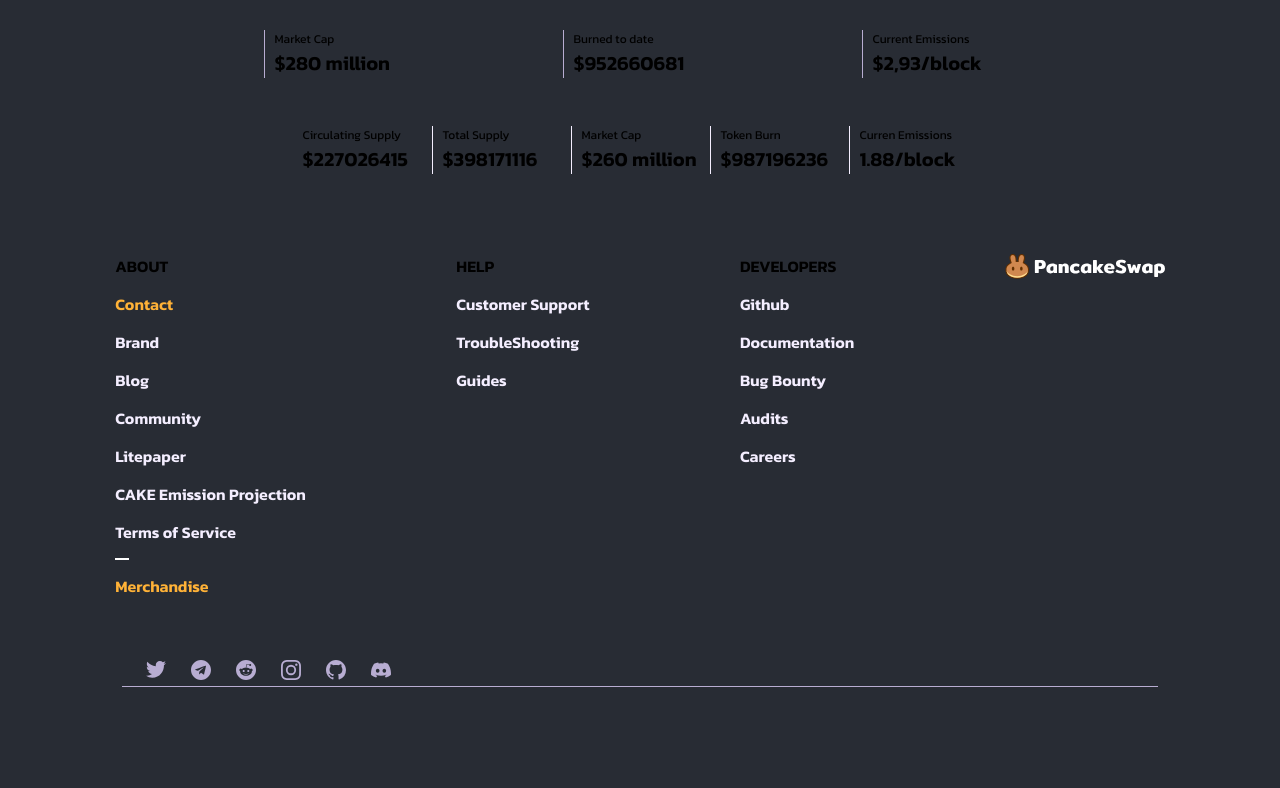
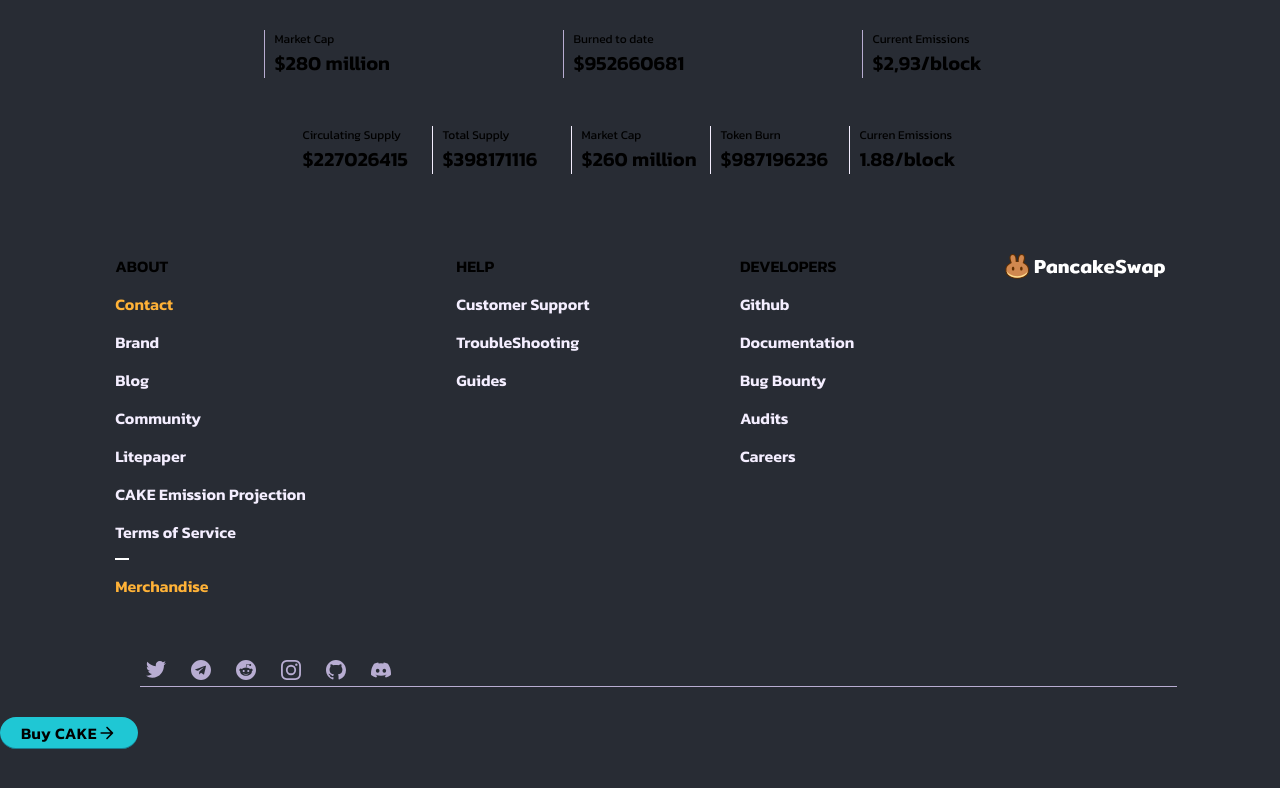
Before and after one commit to Develhope-e3/pancake-swap, a React (Create React App) app: page /dev in a window 1280 px wide. Shown: the part 1219-2007 px from the top of the page. Built offline with nearby package versions, Linux system fonts and the light colour scheme; the HTML template or start-up script is replaced by a standard one.

Commit message:
feat/footer

```diff
--- a/src/componentes/Footer/Footer.js
+++ b/src/componentes/Footer/Footer.js
@@ -3,6 +3,7 @@ import "./Footer.scss";
 import Texto from "../Texto/Texto";
 import Link from "../Link/Link";
 import Button from "../Button/Button";
+
 
 const Footer = () => {
   return (
@@ -170,9 +171,11 @@ const Footer = () => {
         </div>
       </div>
       {/* iconos redes */}
+<div className="raya-divisora-padre">
+  <div className="raya-divisora"></div>
+</div>
+      <div className="parte-abajo-footer">
 
-      <div className="parte-abajo-footer">
-        <div className="raya-divisora"></div>
         {/* parte de abajo footer */}
 
         <div>
@@ -184,7 +187,17 @@ const Footer = () => {
         <div>
           <div></div>
           <div>
+            <Button
+            isPrimary={true}
+            heightValue={"32px"}
+            widthValue={"138px"}
+            texto={"Buy CAKE"}
+            svg={<svg viewBox="0 0 24 24" color="backgroundAlt" width="20px" xmlns="http://www.w3.org/2000/svg">
+            <path
+              d="M5 13H16.17L11.29 17.88C10.9 18.27 10.9 18.91 11.29 19.3C11.68 19.69 12.31 19.69 12.7 19.3L19.29 12.71C19.68 12.32 19.68 11.69 19.29 11.3L12.71 4.7C12.32 4.31 11.69 4.31 11.3 4.7C10.91 5.09 10.91 5.72 11.3 6.11L16.17 11H5C4.45 11 4 11.45 4 12C4 12.55 4.45 13 5 13Z" />
+          </svg>}
 
+            />
           </div>
         </div>
       </div>
--- a/src/componentes/Footer/Footer.scss
+++ b/src/componentes/Footer/Footer.scss
@@ -37,15 +37,23 @@ footer {
     .parte-abajo-footer {
 
         display: flex;
-        justify-content: center;
-        align-items: center;
+        padding-top: 30px;
 
-        .raya-divisora {
-            width: 81%;
-            border-top: solid 1px var(--color-subtitulo-lila);
 
-        }
     }
+
+
+
+
+
+    .raya-divisora {
+        width: 81%;
+        border-top: solid 1px var(--color-subtitulo-lila);
+       margin-left: 140px;
+
+    }
+
+
 
     .iconos-padre{
         display: flex;
```
